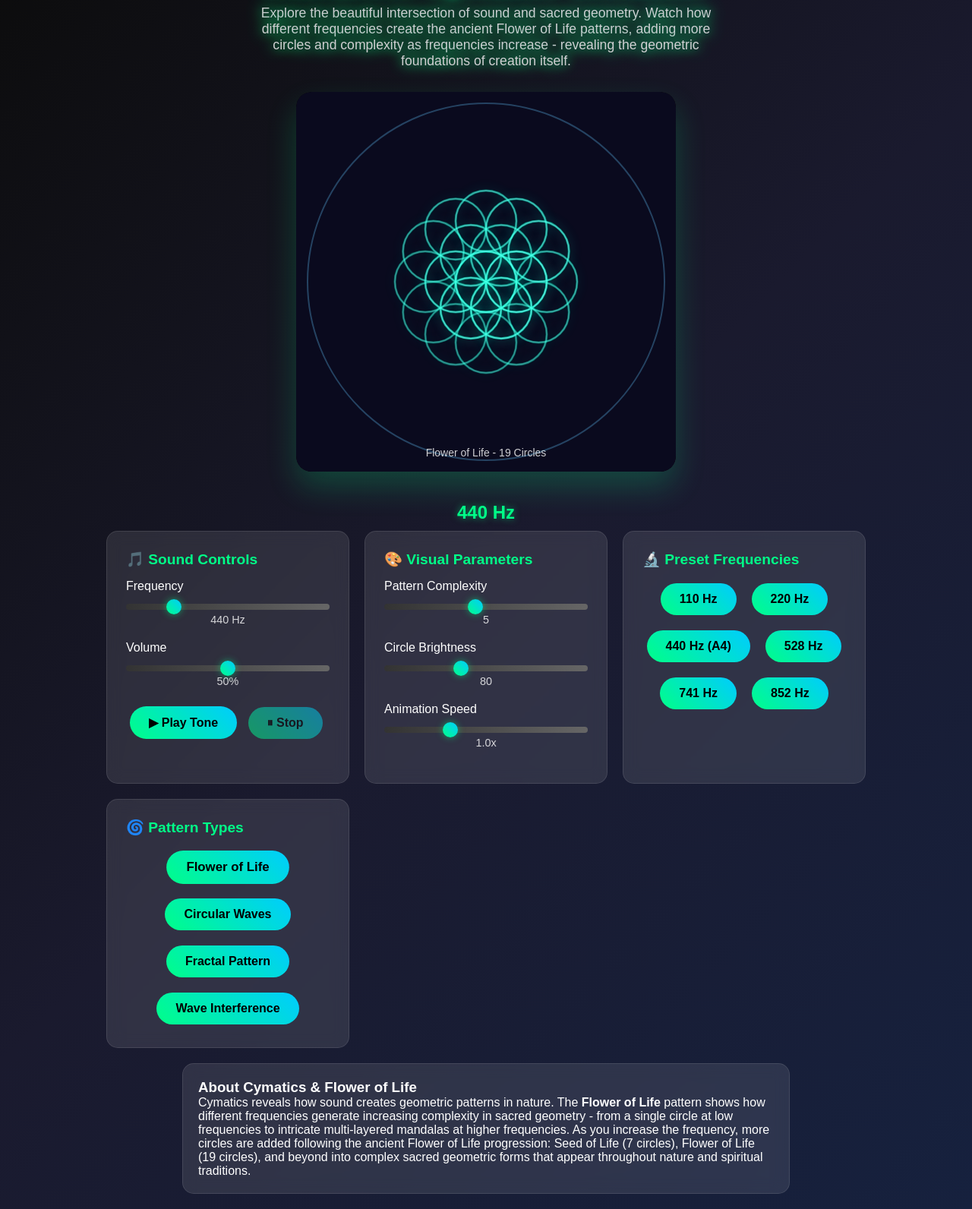
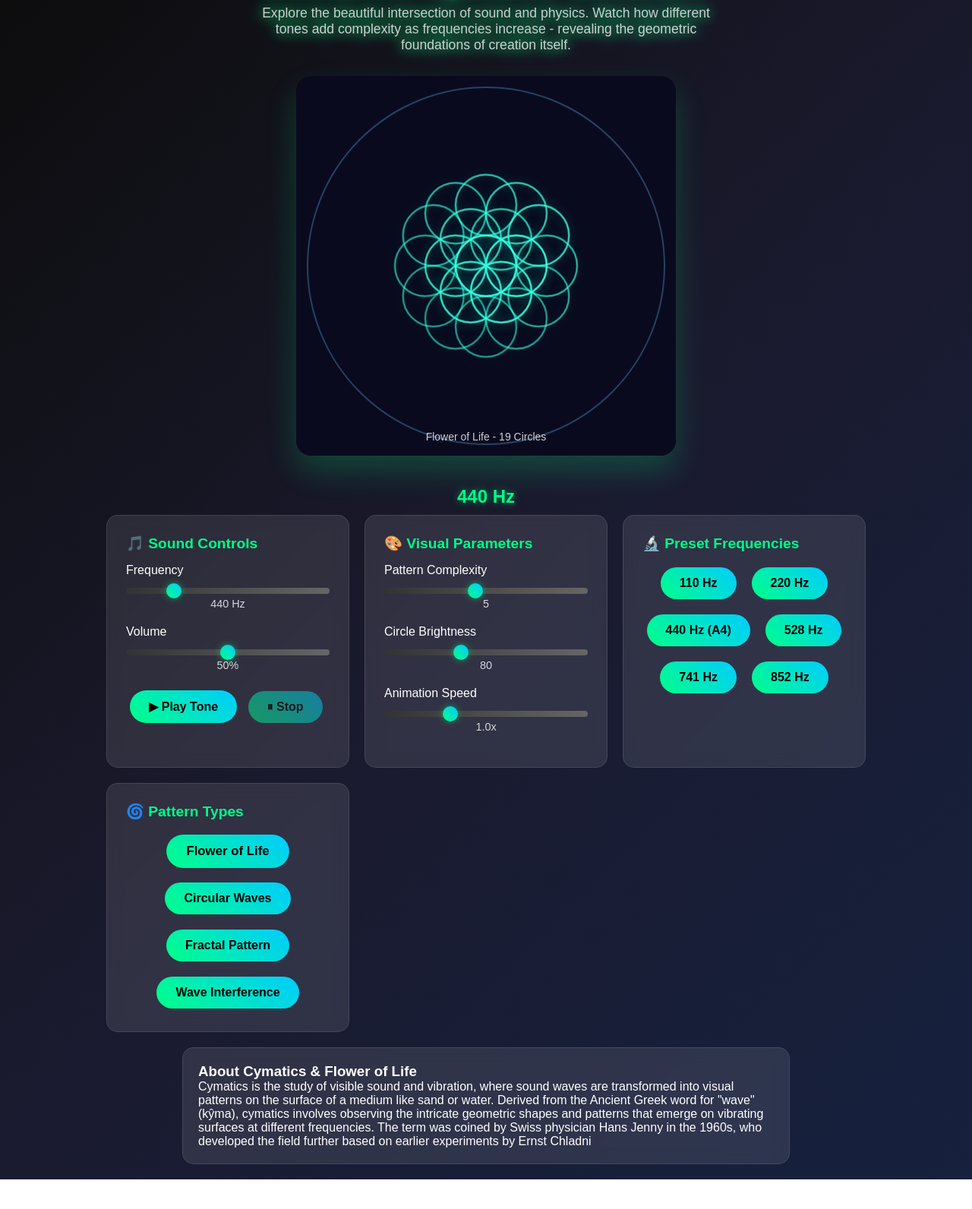
Before and after one commit to JHanksJr/Cymatics-sonic-simulation, a plain HTML site: page index.html in a window 1280 px wide. Shown: the part 68-1660 px from the top of the page at 76% size. After the commit the page ends 1621 px from the top, so only its background shows below. Drawn offline with nearby package versions, Linux system fonts and the light colour scheme.

Commit message:
Update index.html
added text

```diff
--- a/index.html
+++ b/index.html
@@ -219,7 +219,7 @@
     <div class="container">
         <div class="header">
             <h1>Interactive Cymatics Simulator</h1>
-            <p>Explore the beautiful intersection of sound and sacred geometry. Watch how different frequencies create the ancient Flower of Life patterns, adding more circles and complexity as frequencies increase - revealing the geometric foundations of creation itself.</p>
+            <p>Explore the beautiful intersection of sound and physics. Watch how different tones add complexity as frequencies increase - revealing the geometric foundations of creation itself.</p>
         </div>
 
         <div class="visualization-container">
@@ -289,7 +289,7 @@
 
         <div class="info-panel">
             <h3>About Cymatics & Flower of Life</h3>
-            <p>Cymatics reveals how sound creates geometric patterns in nature. The <strong>Flower of Life</strong> pattern shows how different frequencies generate increasing complexity in sacred geometry - from a single circle at low frequencies to intricate multi-layered mandalas at higher frequencies. As you increase the frequency, more circles are added following the ancient Flower of Life progression: Seed of Life (7 circles), Flower of Life (19 circles), and beyond into complex sacred geometric forms that appear throughout nature and spiritual traditions.</p>
+            <p>Cymatics is the study of visible sound and vibration, where sound waves are transformed into visual patterns on the surface of a medium like sand or water. Derived from the Ancient Greek word for "wave" (kŷma), cymatics involves observing the intricate geometric shapes and patterns that emerge on vibrating surfaces at different frequencies. The term was coined by Swiss physician Hans Jenny in the 1960s, who developed the field further based on earlier experiments by Ernst Chladni</p>
         </div>
     </div>
 
```
